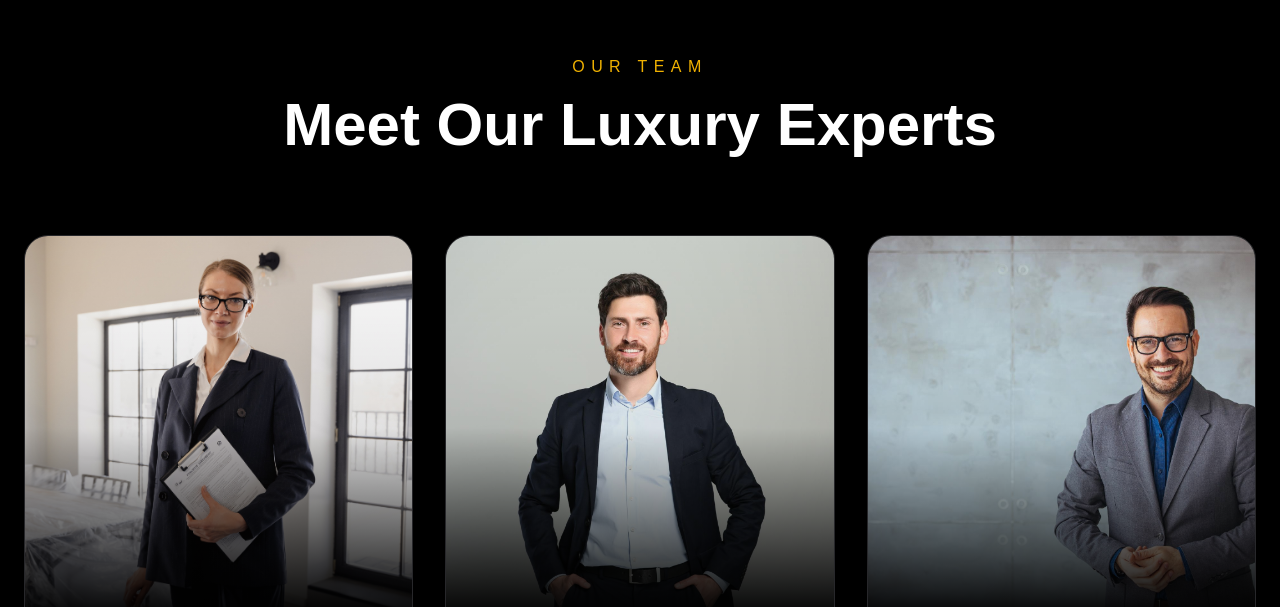
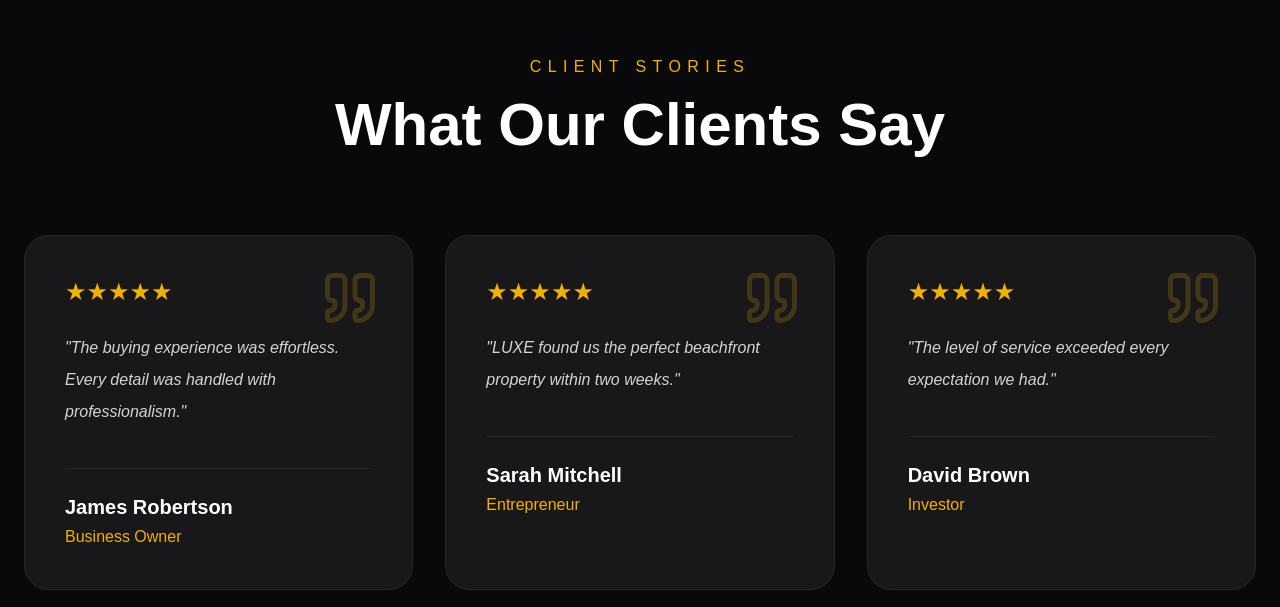
Before and after one commit to SDUorDIE/LUXE-ESTATES, a Next.js app: page / in a window 1280 px wide. Shown: the part 4253-4860 px from the top of the page. Built offline with nearby package versions, Linux system fonts and the light colour scheme.

Commit message:
upgraded homepage

```diff
--- a/app/page.tsx
+++ b/app/page.tsx
@@ -41,13 +41,9 @@ export default function Home() {
 
       <Stats />
 
-      <Agents />
-
       <Testimonials />
 
       <MortgageCalculator />
-
-      <Contact />
 
       <Footer />
 
```
